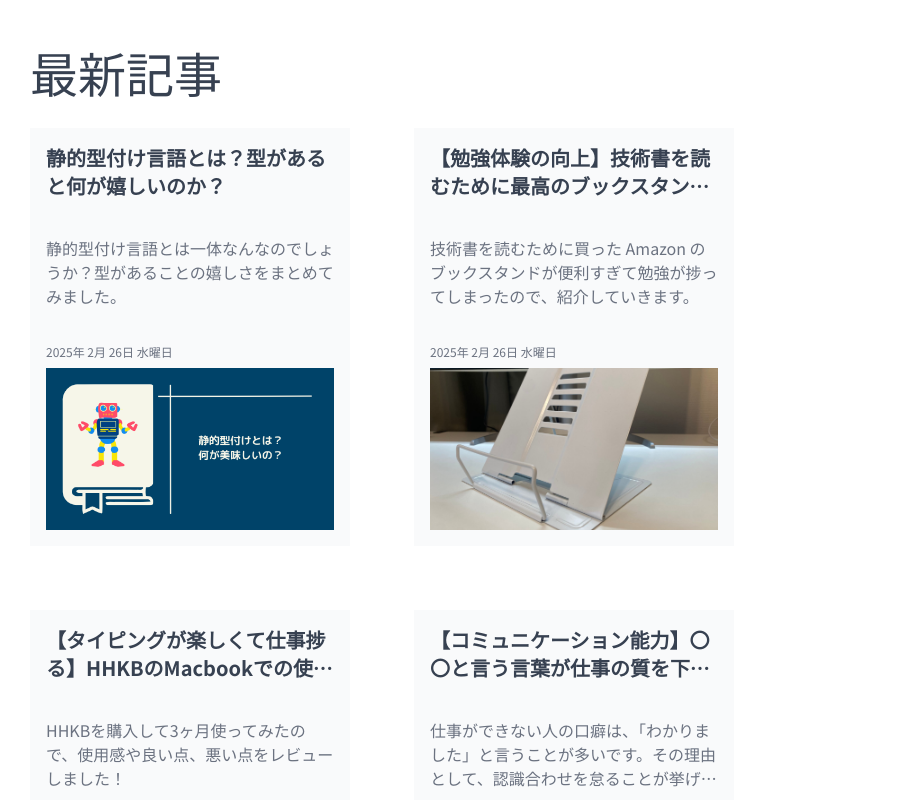
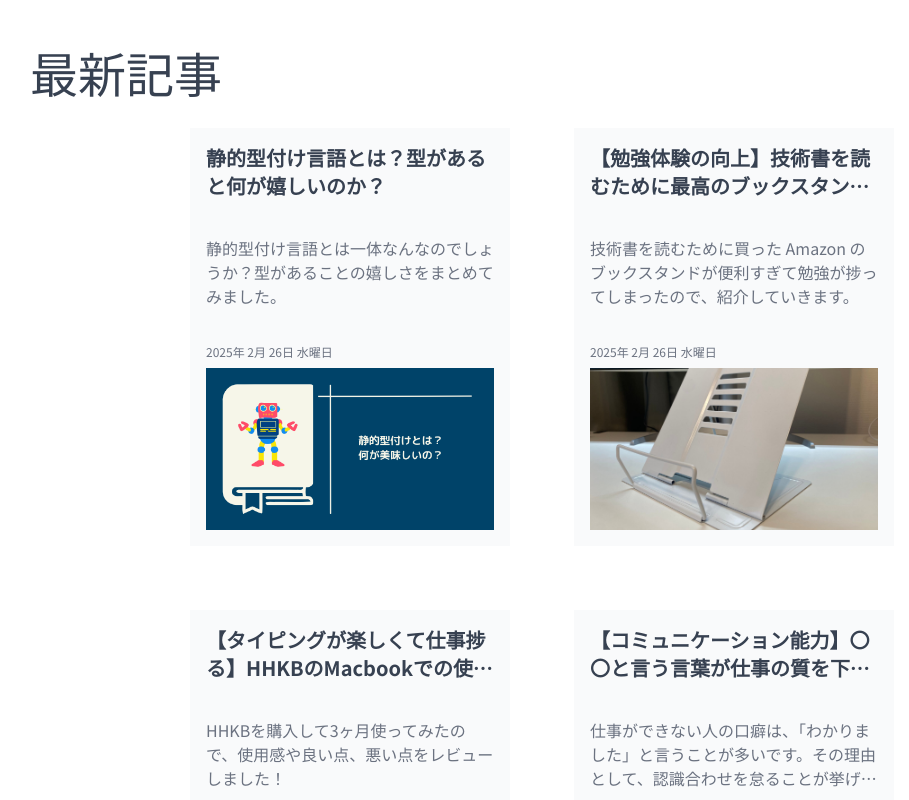
Before and after one commit to Keigo-Hirohara/blog, a Next.js app: page / in a window 1280 px wide. Shown: the part 680-1480 px from the top of the page, without its empty margins (98-1007 px from the left). Built offline with nearby package versions, Linux system fonts and the light colour scheme.

Commit message:
center article card list

```diff
--- a/src/app/page.tsx
+++ b/src/app/page.tsx
@@ -44,7 +44,7 @@ export default function Home() {
       </div>
       <div className="w-4/5 grid gap-8">
         <h1 className="text-5xl text-gray-700">最新記事</h1>
-        <div className="w-full flex flex-wrap gap-16">
+        <div className="w-full flex flex-wrap gap-16 justify-center">
           {posts.map((post) => (
             <ArticleCard key={post.slug} {...post} />
           ))}
```
